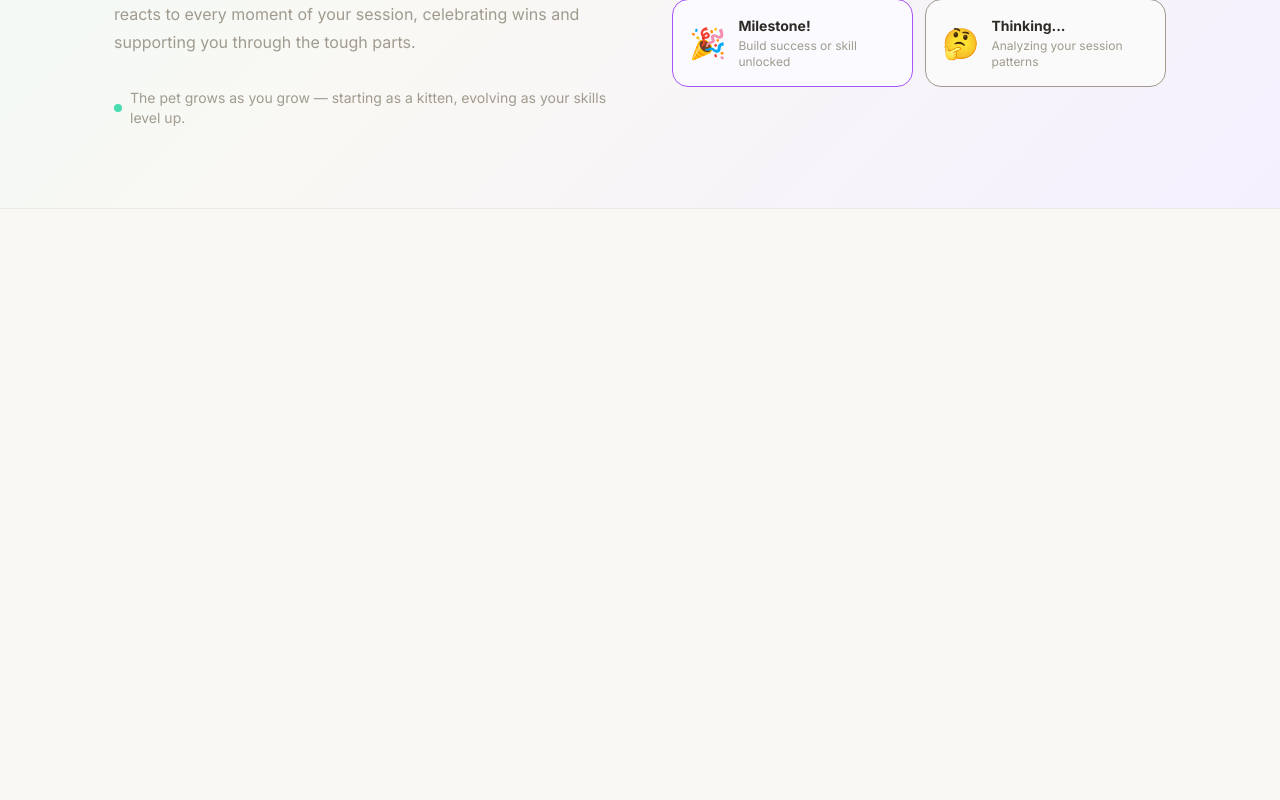
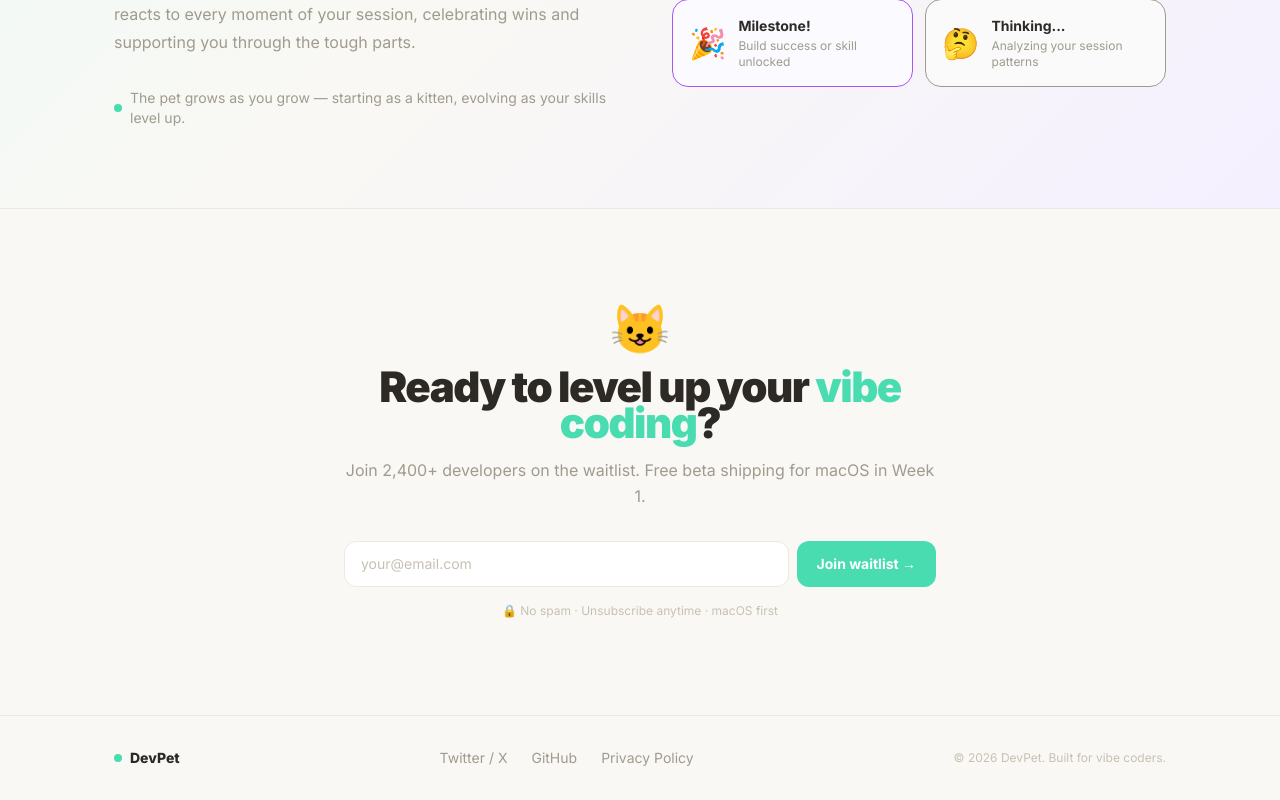
Before and after one commit to Murror/devpet-landing, a Next.js app: page / in a window 1280 px wide. Shown: the part 2081-2881 px from the top of the page. Before the commit the page ends 2290 px from the top, so only its background shows below. Built offline with nearby package versions, Linux system fonts and the light colour scheme; no server answers.

Commit message:
feat: FinalCTA, footer, privacy placeholder — full page assembled

```diff
--- a/app/page.tsx
+++ b/app/page.tsx
@@ -3,6 +3,7 @@ import Hero from '@/components/Hero'
 import HowItWorks from '@/components/HowItWorks'
 import Features from '@/components/Features'
 import MeetYourPet from '@/components/MeetYourPet'
+import FinalCTA from '@/components/FinalCTA'
 
 export default function Home() {
   return (
@@ -12,6 +13,7 @@ export default function Home() {
       <HowItWorks />
       <Features />
       <MeetYourPet />
+      <FinalCTA />
     </main>
   )
 }
--- /dev/null
+++ b/app/privacy/page.tsx
@@ -0,0 +1,8 @@
+export default function Privacy() {
+  return (
+    <main className="mx-auto max-w-[640px] px-6 py-20">
+      <h1 className="text-3xl font-black mb-4">Privacy Policy</h1>
+      <p className="text-muted">This page is coming soon. DevPet collects only your email address for the waitlist. We will never sell your data.</p>
+    </main>
+  )
+}
--- /dev/null
+++ b/components/FinalCTA.tsx
@@ -0,0 +1,43 @@
+'use client'
+
+import { useLocale } from '@/lib/LocaleProvider'
+import WaitlistForm from './WaitlistForm'
+
+export default function FinalCTA() {
+  const { t } = useLocale()
+
+  return (
+    <>
+      <section className="py-20 md:py-24">
+        <div className="mx-auto max-w-[640px] px-6 text-center">
+          <div className="text-5xl mb-4">😺</div>
+          <h2 className="text-3xl md:text-[42px] font-black tracking-[-1.5px] mb-4">
+            {t.finalCTA.title}{' '}
+            <em className="text-mint not-italic">{t.finalCTA.titleAccent}</em>
+            {t.finalCTA.titleEnd}
+          </h2>
+          <p className="text-base text-muted leading-relaxed mb-8">{t.finalCTA.subtitle}</p>
+          <div className="mb-4">
+            <WaitlistForm />
+          </div>
+          <p className="text-xs text-muted-light">{t.finalCTA.trustMeta}</p>
+        </div>
+      </section>
+
+      <footer className="border-t border-border">
+        <div className="mx-auto max-w-[1100px] px-6 py-8 flex flex-col sm:flex-row items-center justify-between gap-4">
+          <div className="flex items-center gap-2 text-sm font-extrabold">
+            <span className="w-2 h-2 bg-mint rounded-full" />
+            {t.footer.tagline}
+          </div>
+          <div className="flex gap-6">
+            <a href="https://twitter.com/devpetapp" className="text-sm text-muted hover:text-text transition-colors">{t.footer.links.twitter}</a>
+            <a href="https://github.com/devpet" className="text-sm text-muted hover:text-text transition-colors">{t.footer.links.github}</a>
+            <a href="/privacy" className="text-sm text-muted hover:text-text transition-colors">{t.footer.links.privacy}</a>
+          </div>
+          <p className="text-xs text-muted-light">{t.footer.copyright}</p>
+        </div>
+      </footer>
+    </>
+  )
+}
```
